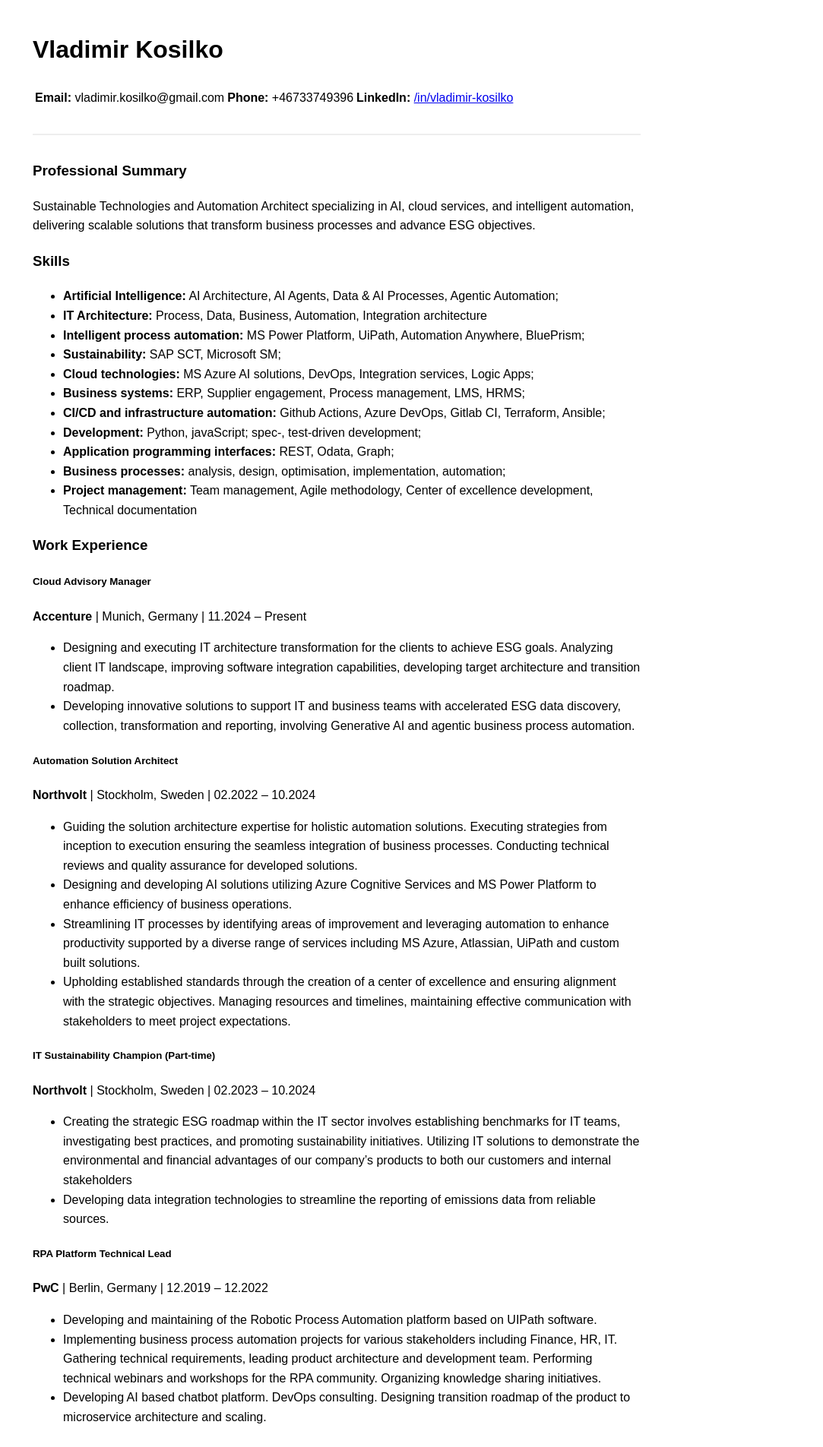
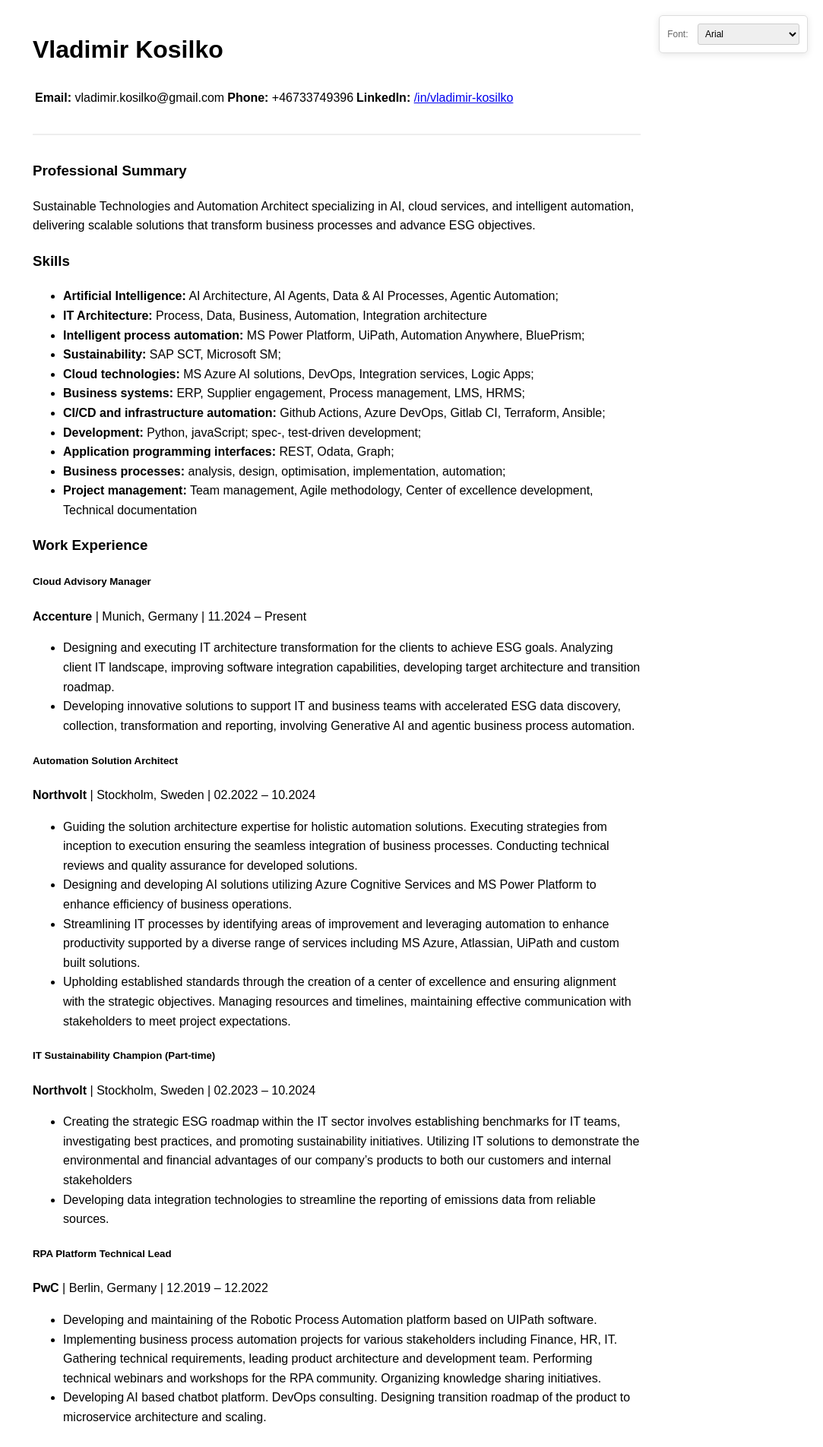
Before and after one commit to vkosilko/vkosilko.github.io, a Jekyll site: the page built from index.md, in a window 1280 px wide. Shown: the top 1905 px of the page at 76% size, without its empty margins (197-1280 px from the left). Built offline with Jekyll 4.4.1, drawn with Linux system fonts in a browser that asks for light colours.

Commit message:
new file:   .vscode/settings.json 	modified:   _layouts/cv.html

```diff
--- a/_layouts/cv.html
+++ b/_layouts/cv.html
@@ -1,24 +1,109 @@
 <!DOCTYPE html>
 <html lang="en">
+
 <head>
     <meta charset="UTF-8">
     <meta name="viewport" content="width=device-width, initial-scale=1.0">
     <title>{{ page.title }}</title>
+    <link rel="preconnect" href="https://fonts.googleapis.com">
+    <link rel="preconnect" href="https://fonts.gstatic.com" crossorigin>
+    <link
+        href="https://fonts.googleapis.com/css2?family=Inter:wght@300;400;500;600&family=Roboto:wght@300;400;500&family=Open+Sans:wght@300;400;500;600&family=Lato:wght@300;400;700&family=Source+Sans+Pro:wght@300;400;600&family=Merriweather:wght@300;400;700&family=Playfair+Display:wght@400;500;600&family=Crimson+Text:wght@400;600&display=swap"
+        rel="stylesheet">
     <style>
+        .font-selector {
+            position: fixed;
+            top: 20px;
+            right: 20px;
+            z-index: 1000;
+            background: white;
+            padding: 10px;
+            border: 1px solid #ddd;
+            border-radius: 5px;
+            box-shadow: 0 2px 10px rgba(0, 0, 0, 0.1);
+        }
+
+        .font-selector label {
+            font-size: 12px;
+            color: #666;
+            margin-right: 8px;
+        }
+
+        .font-selector select {
+            padding: 5px;
+            border: 1px solid #ccc;
+            border-radius: 3px;
+            font-size: 12px;
+        }
+
         body {
             max-width: 800px;
             margin: 40px auto;
             padding: 0 20px;
             line-height: 1.6;
             font-family: Arial, sans-serif;
+            transition: font-family 0.3s ease;
         }
+
         hr {
             border: 1px solid #eee;
             margin: 2em 0;
         }
+
+        @media (max-width: 768px) {
+            .font-selector {
+                position: relative;
+                top: 0;
+                right: 0;
+                margin-bottom: 20px;
+                text-align: center;
+            }
+        }
     </style>
 </head>
+
 <body>
+    <div class="font-selector">
+        <label for="fontSelect">Font:</label>
+        <select id="fontSelect" onchange="changeFont()">
+            <option value="Arial, sans-serif">Arial</option>
+            <option value="'Inter', sans-serif">Inter</option>
+            <option value="'Roboto', sans-serif">Roboto</option>
+            <option value="'Open Sans', sans-serif">Open Sans</option>
+            <option value="'Lato', sans-serif">Lato</option>
+            <option value="'Source Sans Pro', sans-serif">Source Sans Pro</option>
+            <option value="'Merriweather', serif">Merriweather</option>
+            <option value="'Playfair Display', serif">Playfair Display</option>
+            <option value="'Crimson Text', serif">Crimson Text</option>
+            <option value="Georgia, serif">Georgia</option>
+            <option value="'Times New Roman', serif">Times New Roman</option>
+            <option value="'Courier New', monospace">Courier New</option>
+            <option value="Verdana, sans-serif">Verdana</option>
+            <option value="Helvetica, sans-serif">Helvetica</option>
+        </select>
+    </div>
+
     {{ content }}
+
+    <script>
+        function changeFont() {
+            const fontSelect = document.getElementById('fontSelect');
+            const selectedFont = fontSelect.value;
+            document.body.style.fontFamily = selectedFont;
+
+            // Save the selected font to localStorage
+            localStorage.setItem('selectedFont', selectedFont);
+        }
+
+        // Load saved font on page load
+        window.addEventListener('load', function () {
+            const savedFont = localStorage.getItem('selectedFont');
+            if (savedFont) {
+                document.body.style.fontFamily = savedFont;
+                document.getElementById('fontSelect').value = savedFont;
+            }
+        });
+    </script>
 </body>
+
 </html>
```
